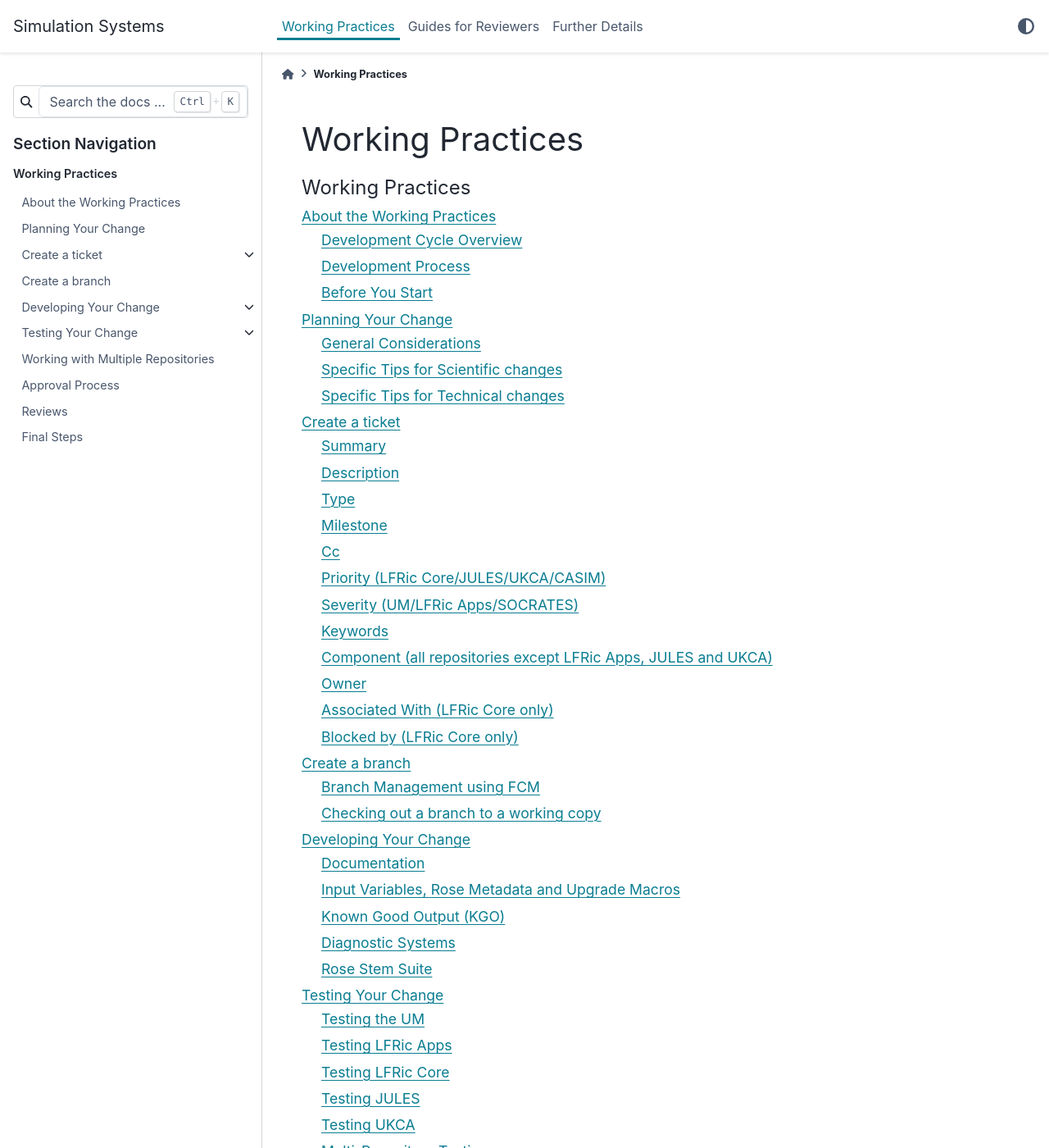
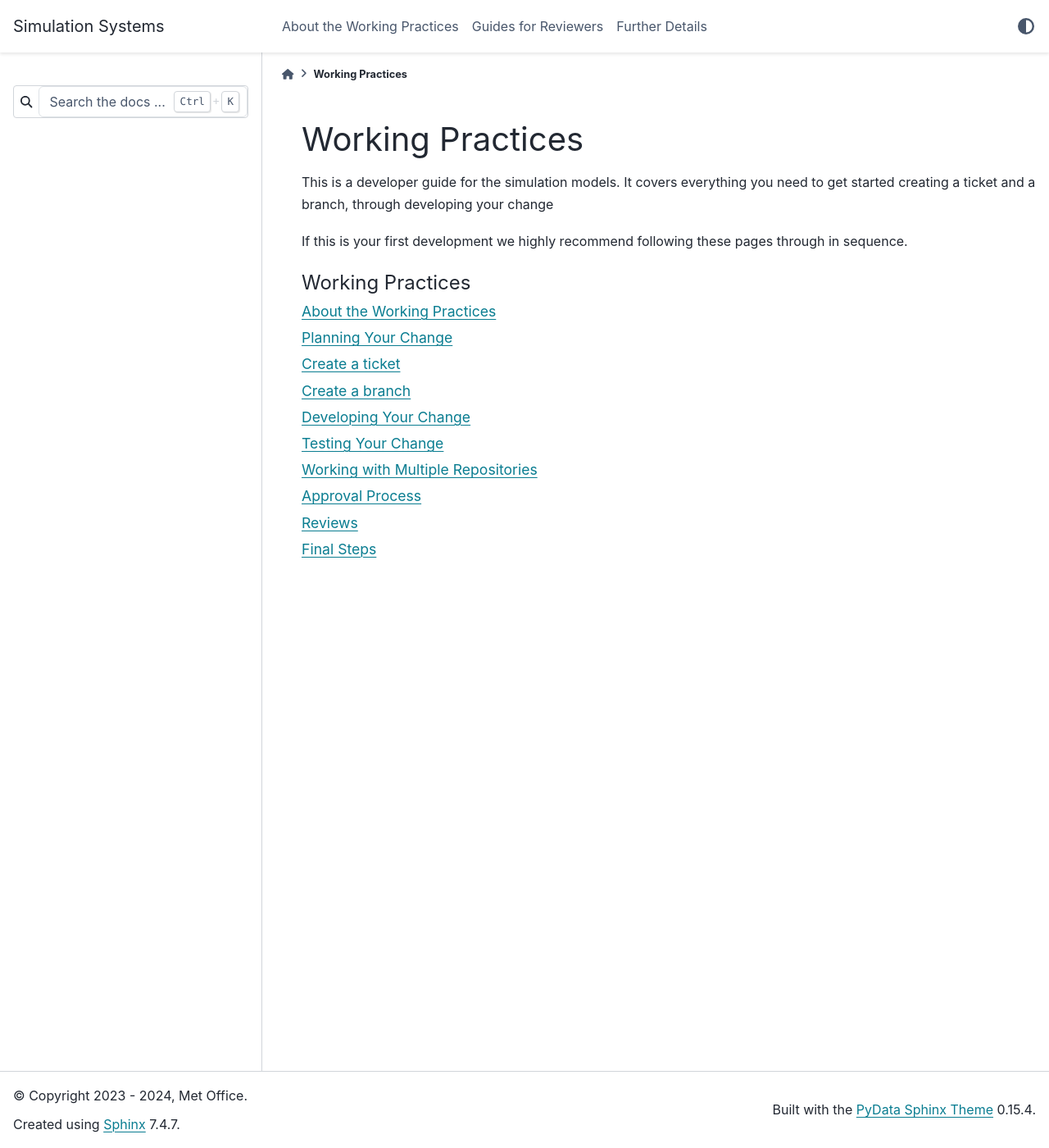
Before and after one commit to MetOffice/simulation-systems, a Sphinx documentation site: the page built from source/WorkingPractices/index.rst, in a window 1280 px wide and 1400 px high. Shown: the whole window at 82% size. Built offline with Sphinx 7.4.7 and the PyData theme 0.15.4, drawn with Linux system fonts in a browser that asks for light colours; some of the changed text lies outside the part shown.

Commit message:
reorganise index files

```diff
--- a/source/WorkingPractices/index.rst
+++ b/source/WorkingPractices/index.rst
@@ -1,8 +1,14 @@
 Working Practices
 =================
 
+This is a developer guide for the simulation models. It covers everything you need
+to get started creating a ticket and a branch, through developing your change
+
+If this is your first development we highly recommend following these pages
+through in sequence.
+
 .. toctree::
-    :maxdepth: 2
+    :maxdepth: 1
     :caption: Working Practices
 
     working_practices
--- a/source/index.rst
+++ b/source/index.rst
@@ -16,7 +16,7 @@ through in sequence.
     :maxdepth: 1
     :caption: Working Practices
 
-    WorkingPractices/index
+    WorkingPractices/working_practices
 
 .. toctree::
     :maxdepth: 1
```
Also changed, not shown: source/WorkingPractices/working_practices.rst (+16 -0 lines).
